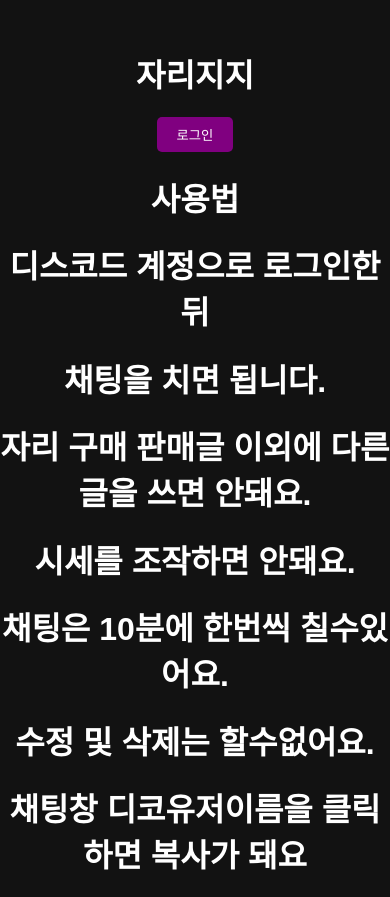
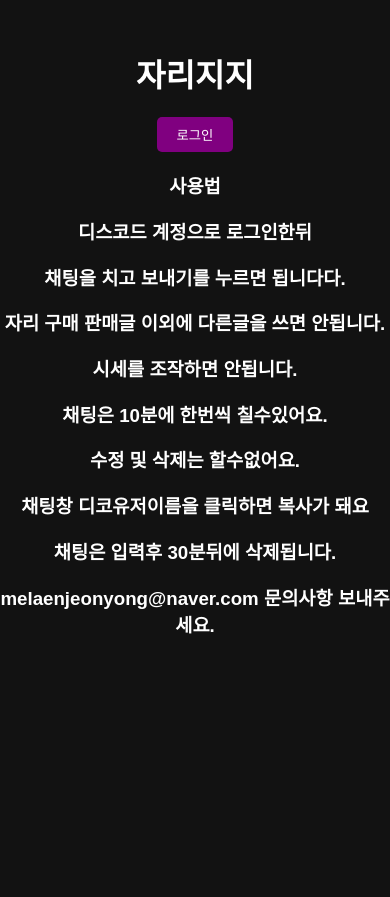
Before and after one commit to kotaeho/JariGG, a React (Vite) app in the folder JariGG/: page / in a window 390 px wide. After the commit the page ends 844 px from the top, so only its background shows below. Built offline with nearby package versions, Linux system fonts and the light colour scheme; the HTML template or start-up script is replaced by a standard one.

Commit message:
반응형 적용

```diff
--- a/JariGG/package.json
+++ b/JariGG/package.json
@@ -13,6 +13,7 @@
     "axios": "^1.7.9",
     "react": "^18.3.1",
     "react-dom": "^18.3.1",
+    "react-responsive": "^10.0.0",
     "react-router-dom": "^7.1.1",
     "socket.io-client": "^4.8.1"
   },
--- a/JariGG/src/components/Chat.jsx
+++ b/JariGG/src/components/Chat.jsx
@@ -1,17 +1,21 @@
 import { useEffect, useState } from 'react'
-import { useLocation } from 'react-router-dom'
+import { useLocation, useNavigate } from 'react-router-dom'
 import io from 'socket.io-client'
+import { useMediaQuery } from 'react-responsive'
 
 function Chat() {
-  const [messages, setMessages] = useState([]) // 채팅 메시지 상태
-  const [newMessage, setNewMessage] = useState('') // 새 메시지 입력 상태
-  const [socket, setSocket] = useState(null) // 소켓 연결 상태
-  const [user, setUser] = useState(null) // 디스코드 사용자 정보 상태
-  const [messageTimeout, setMessageTimeout] = useState(false) // 10분 제한 상태
-  const [waitTime, setWaitTime] = useState(0) // 남은 대기 시간
+  const [messages, setMessages] = useState([])
+  const [newMessage, setNewMessage] = useState('')
+  const [socket, setSocket] = useState(null)
+  const [user, setUser] = useState(null)
+  const [messageTimeout, setMessageTimeout] = useState(false)
+  const [waitTime, setWaitTime] = useState(0)
 
+  const navigate = useNavigate()
   const location = useLocation()
   const { user: receivedUser } = location.state || {}
+
+  const isMobile = useMediaQuery({ query: '(max-width: 768px)' }) // 모바일 화면 감지
 
   useEffect(() => {
     if (receivedUser) {
@@ -24,9 +28,9 @@
     const socketInstance = io(
       'https://port-0-jariggback-m5yynzb8aef2a683.sel4.cloudtype.app',
       {
-        withCredentials: true, // 인증 정보 포함
+        withCredentials: true,
         extraHeaders: {
-          'Content-Type': 'application/json' // 필요한 경우 헤더 추가
+          'Content-Type': 'application/json'
         }
       }
     )
@@ -91,18 +95,25 @@
         justifyContent: 'space-between',
         height: '100vh',
         textAlign: 'center',
-        marginLeft: '400px',
-        marginRight: '400px'
+        marginLeft: isMobile ? '10px' : '400px',
+        marginRight: isMobile ? '10px' : '400px'
       }}>
-      <h1>자리지지</h1>
+      <h1
+        style={{
+          cursor: 'pointer',
+          color: 'blue',
+          textDecoration: 'underline'
+        }}
+        onClick={() => navigate('/')}>
+        자리지지
+      </h1>
 
-      {/* 메시지 리스트 부분 */}
       <div
         style={{
           flexGrow: 1,
           overflowY: 'auto',
           paddingBottom: '10px',
-          textAlign: 'left' // 메시지를 왼쪽 정렬
+          textAlign: 'left'
         }}>
         <ul style={{ listStyleType: 'none', padding: 0 }}>
           {messages.map((msg, index) => (
--- a/JariGG/src/components/Home.jsx
+++ b/JariGG/src/components/Home.jsx
@@ -19,14 +19,16 @@
         }}>
         로그인
       </button>
-      <h1>사용법</h1>
-      <h1>디스코드 계정으로 로그인한뒤</h1>
-      <h1>채팅을 치면 됩니다.</h1>
-      <h1>자리 구매 판매글 이외에 다른글을 쓰면 안돼요.</h1>
-      <h1>시세를 조작하면 안돼요.</h1>
-      <h1>채팅은 10분에 한번씩 칠수있어요.</h1>
-      <h1>수정 및 삭제는 할수없어요.</h1>
-      <h1>채팅창 디코유저이름을 클릭하면 복사가 돼요</h1>
+      <h3>사용법</h3>
+      <h3>디스코드 계정으로 로그인한뒤</h3>
+      <h3>채팅을 치고 보내기를 누르면 됩니다다.</h3>
+      <h3>자리 구매 판매글 이외에 다른글을 쓰면 안됩니다.</h3>
+      <h3>시세를 조작하면 안됩니다.</h3>
+      <h3>채팅은 10분에 한번씩 칠수있어요.</h3>
+      <h3>수정 및 삭제는 할수없어요.</h3>
+      <h3>채팅창 디코유저이름을 클릭하면 복사가 돼요</h3>
+      <h3>채팅은 입력후 30분뒤에 삭제됩니다.</h3>
+      <h3>melaenjeonyong@naver.com 문의사항 보내주세요.</h3>
     </div>
   )
 }
```
Also changed, not shown: 2 other files (tests, documents, lock files or other folders).
